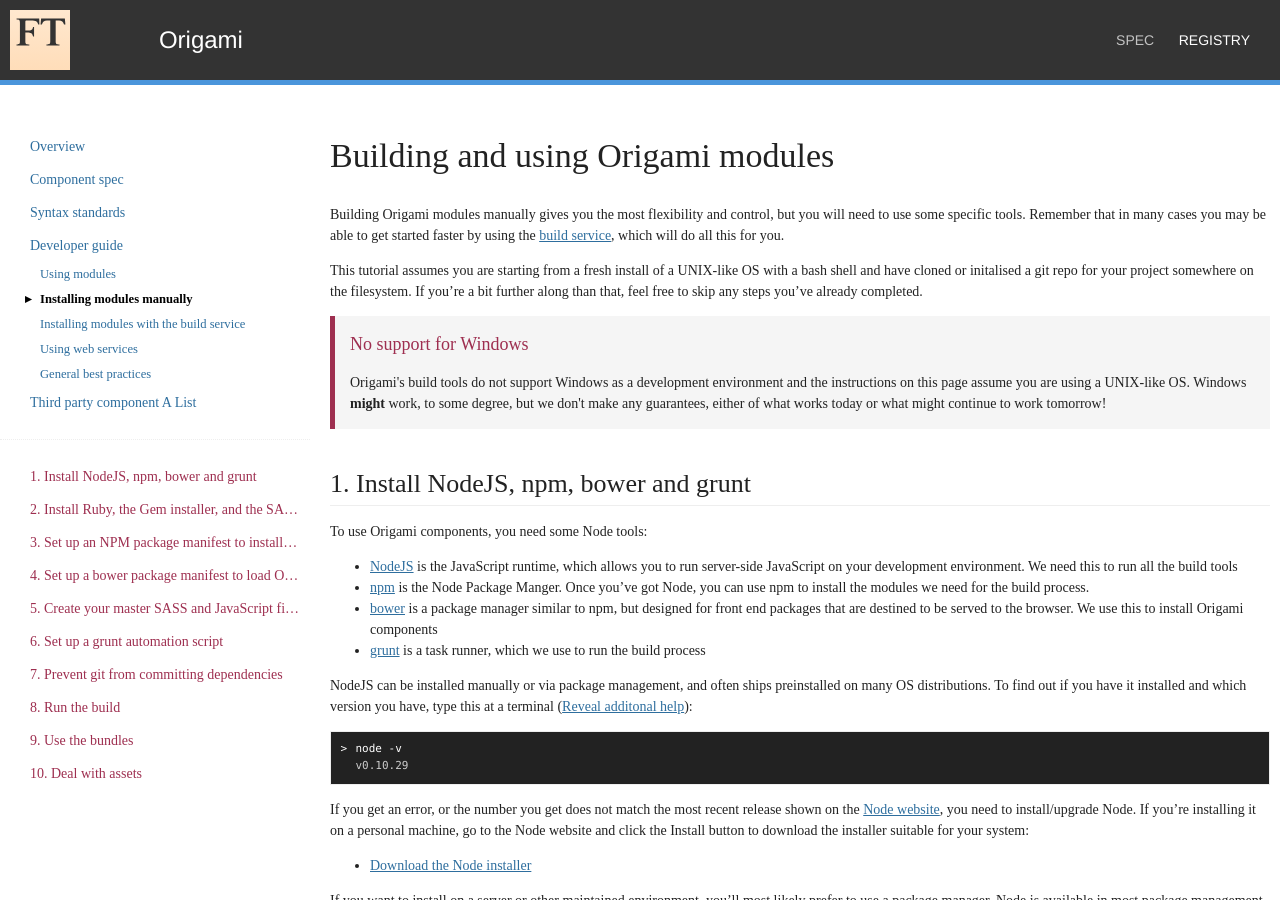
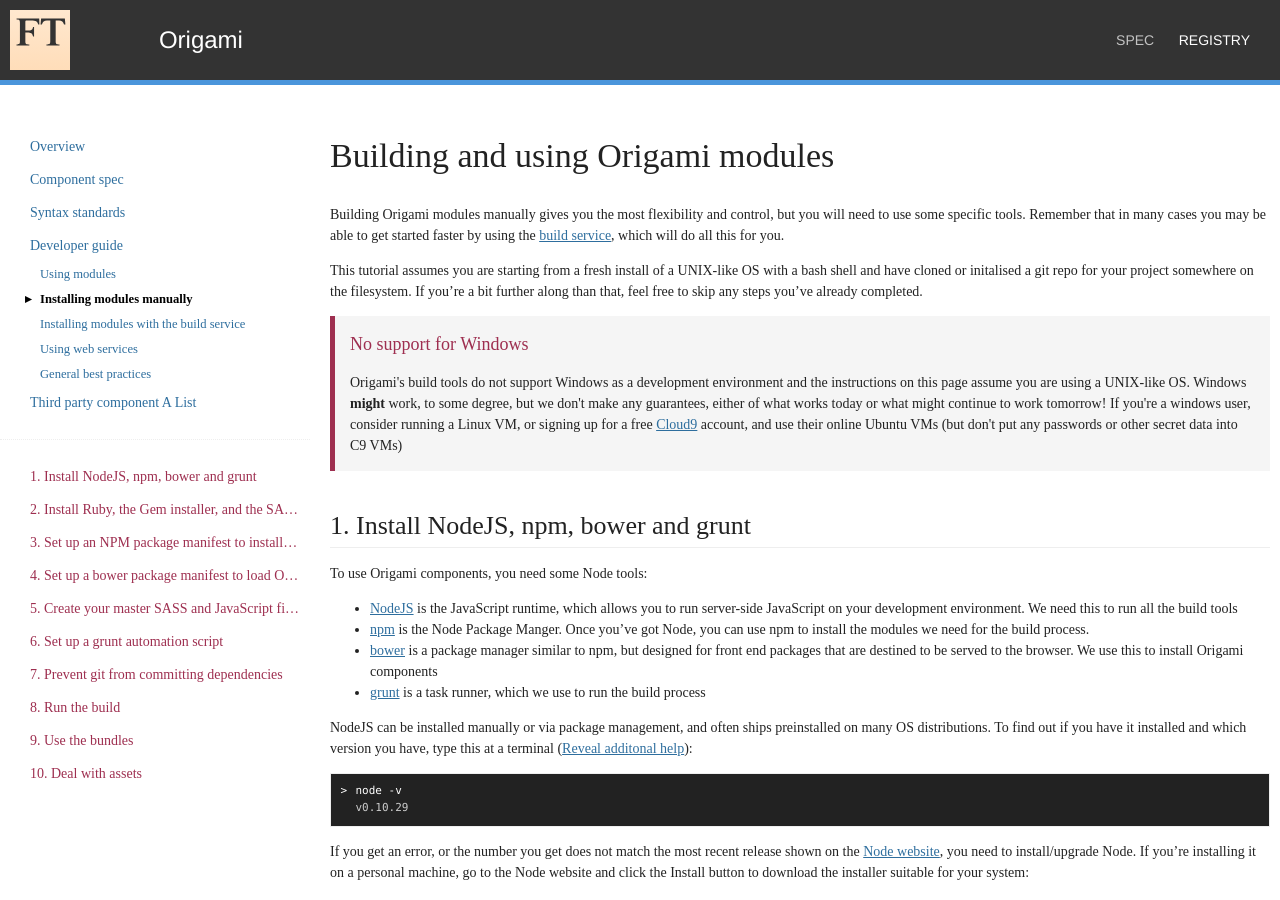
Before and after one commit to Financial-Times/ft-origami, a Jekyll site: the page built from docs/developer-guide/building-modules.md, in a window 1280 px wide and 900 px high. Built offline with Jekyll 4.4.1, drawn with Linux system fonts in a browser that asks for light colours; some web fonts are replaced; comment, search, counter and statistics services are not loaded.

Commit message:
Consider using Cloud9

```diff
--- a/docs/developer-guide/building-modules.md
+++ b/docs/developer-guide/building-modules.md
@@ -13,7 +13,7 @@ This tutorial assumes you are starting from a fresh install of a UNIX-like OS wi
 
 <aside>
 	<h4>No support for Windows</h4>
-	<p>Origami's build tools do not support Windows as a development environment and the instructions on this page assume you are using a UNIX-like OS.  Windows <strong>might</strong> work, to some degree, but we don't make any guarantees, either of what works today or what might continue to work tomorrow!</p>
+	<p>Origami's build tools do not support Windows as a development environment and the instructions on this page assume you are using a UNIX-like OS.  Windows <strong>might</strong> work, to some degree, but we don't make any guarantees, either of what works today or what might continue to work tomorrow!  If you're a windows user, consider running a Linux VM, or signing up for a free <a href='http://c9.io'>Cloud9</a> account, and use their online Ubuntu VMs (but don't put any passwords or other secret data into C9 VMs)</p>
 </aside>
 
 ## 1. Install NodeJS, npm, bower and grunt
```
